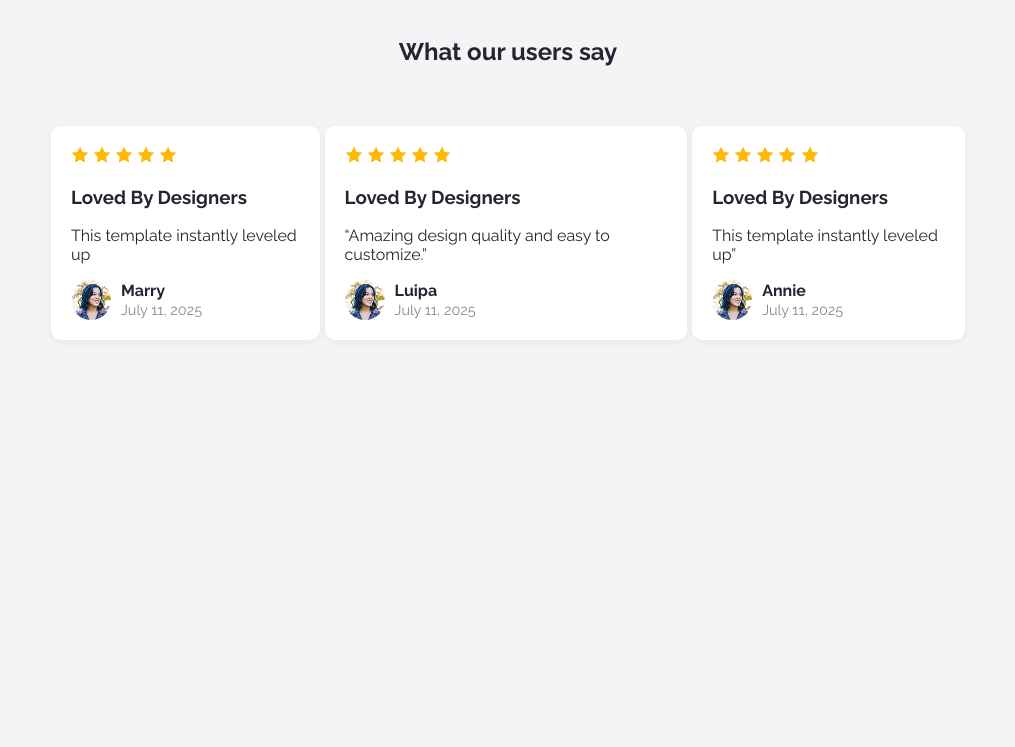
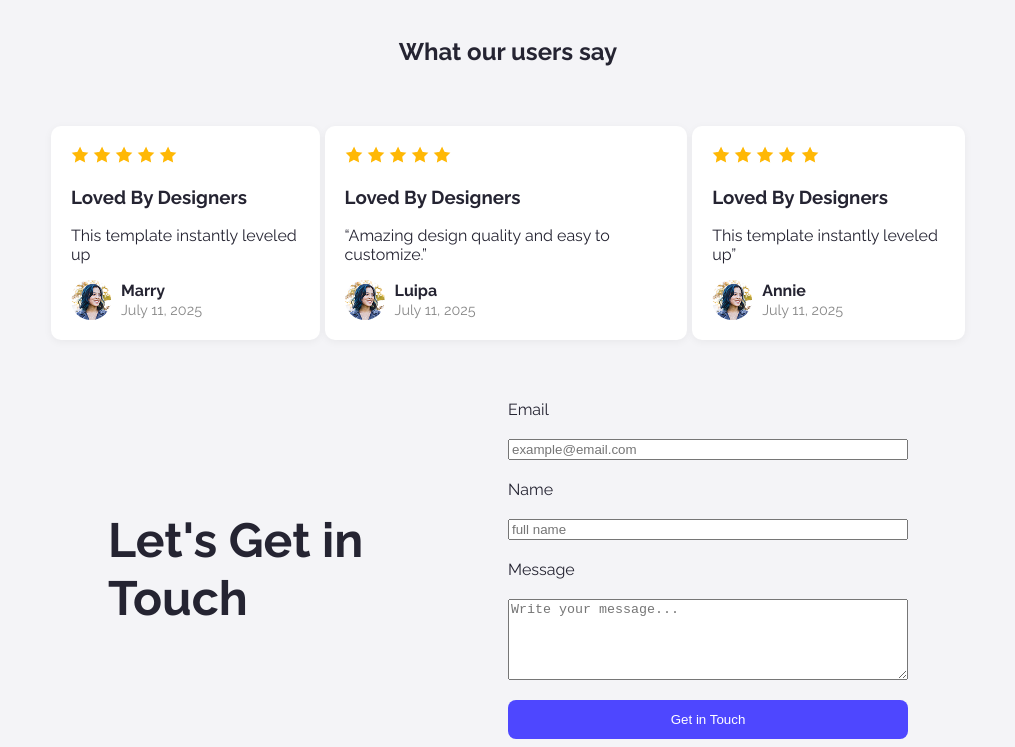
Before and after one commit to mijanur-rahman-oli/Assignment_01, a plain HTML site: page index.html in a window 1280 px wide. Shown: the part 1353-2100 px from the top of the page, without its empty margins (132-1147 px from the left). Before the commit the page ends 1753 px from the top, so only its background shows below. Drawn offline with Linux system fonts and the light colour scheme.

Commit message:
Contact form

```diff
--- a/index.html
+++ b/index.html
@@ -99,11 +99,11 @@
                     <p>“Amazing design quality and easy to customize.”</p>
                     <div class="reviewer-info">
                         <img src="Assets/avatar.png" alt="Reviewer" class="reviewer-pic" />
-                    <div>
-                    <strong>Luipa</strong><br>
-                    <span class="review-date">July 11, 2025</span>
+                        <div>
+                            <strong>Luipa</strong><br>
+                            <span class="review-date">July 11, 2025</span>
+                        </div>
                     </div>
-                </div>
                 </div>
 
 
@@ -132,6 +132,20 @@
 
 
 
+
+        <section class="contact-section h1">
+            <h1>Let's Get in<br>Touch</h1>
+            <form class="contact-form">
+                <label>Email</label>
+                <input type="email" placeholder="example@email.com" required />
+                <label>Name</label>
+                <input type="text" placeholder="full name" required />
+                <label>Message</label>
+                <textarea rows="5" placeholder="Write your message..."></textarea>
+                <button class="btn-primary" type="submit">Get in Touch</button>
+            </form>
+        </section>
+
     </main>
 
 </body>
--- a/style.css
+++ b/style.css
@@ -152,7 +152,7 @@ h1 {
 .reviewer-pic {
     width: 40px;
     height: 40px;
-    border-radius: 50%; /* makes it round like a sticker */
+    border-radius: 50%;
     object-fit: cover;
 }
 
@@ -160,3 +160,49 @@ h1 {
     font-size: 0.9rem;
     color: #888;
 }
+
+
+
+/* Contact form */
+
+.contact-section {
+    display: flex;
+    justify-content: center;
+    align-items: center;
+    gap: 100px;
+    padding: 0 150px;
+    text-align: left;
+}
+
+.contact-section h1 {
+    font-size: 48px;
+    line-height: 1.2;
+    font-family: 'Raleway', sans-serif;
+    margin: 0;
+    width: 300px; /* fixed width */
+}
+
+.contact-form {
+    display: flex;
+    flex-direction: column;
+    gap: 20px;
+    width: 400px; /* fixed width */
+}
+
+.input{
+    width: 100%;
+    padding: 12px;
+    border: 1px solid #ccc;
+    border-radius: 6px;
+    font-family: 'Raleway', sans-serif;
+    font-size: 16px;
+}
+
+.textarea {
+    width: 100%;
+    padding: 12px;
+    border: 1px solid #ccc;
+    border-radius: 6px;
+    font-family: 'Raleway', sans-serif;
+    font-size: 16px;
+}
```
